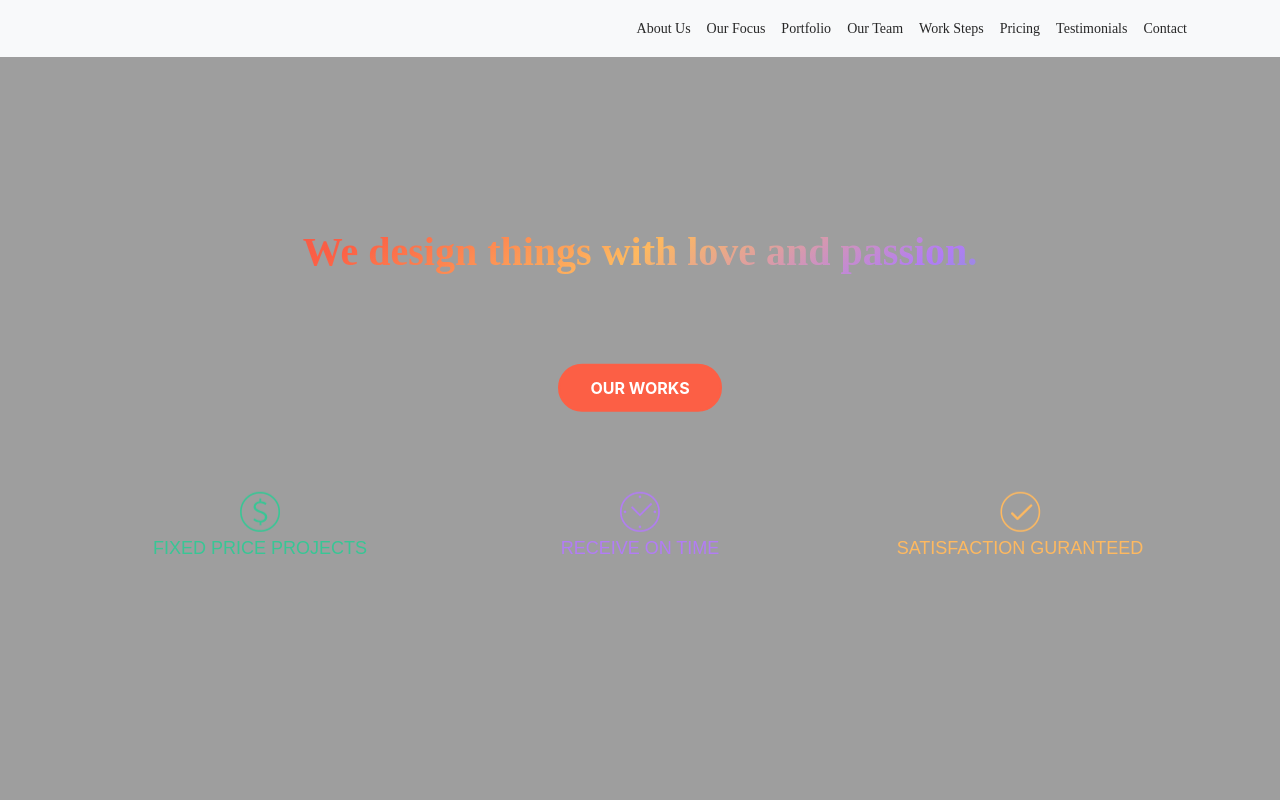
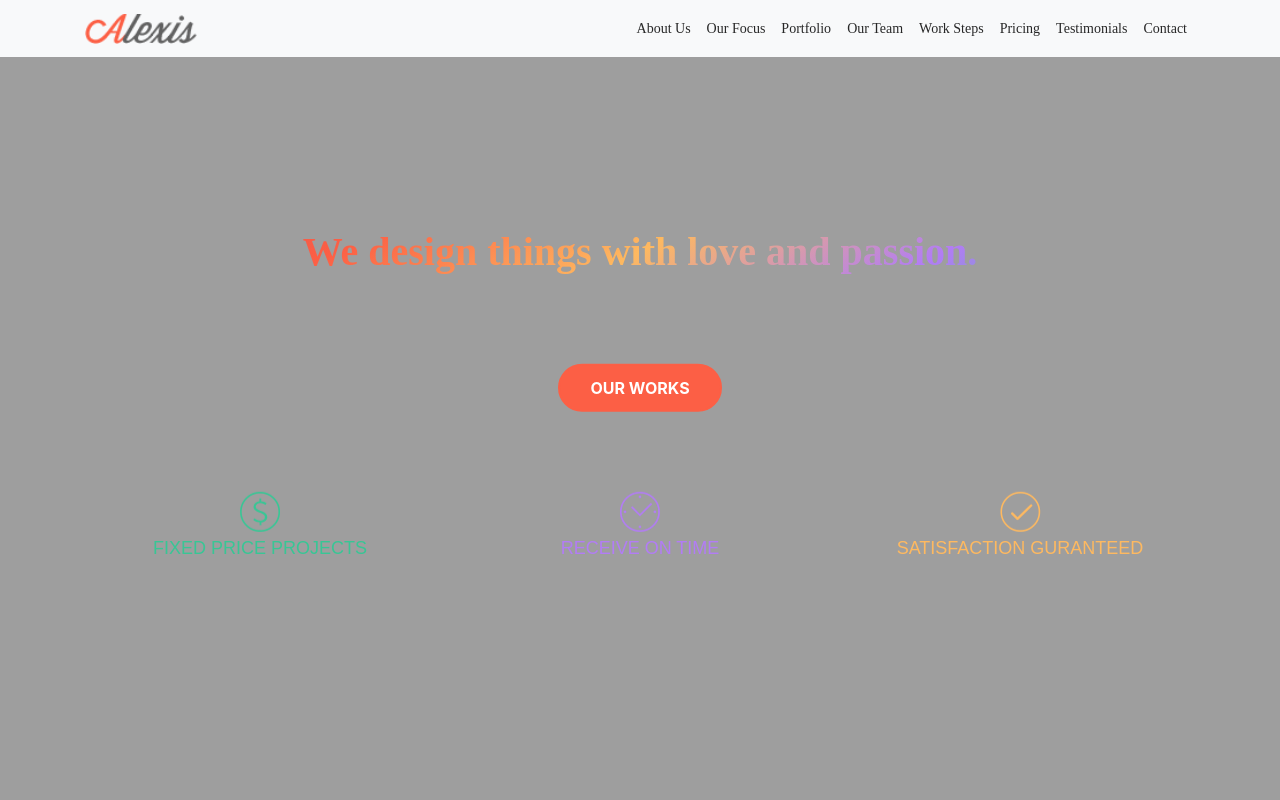
Before and after one commit to Yurii07/alexis, a website: page index.html in a window 1280 px wide. Shown: the top 800 px of the page. Drawn offline with nearby package versions, Linux system fonts and the light colour scheme; the site is published under a folder, as on GitHub Pages, so addresses that start at the root find nothing.

Commit message:
fix path logo

```diff
--- a/index.html
+++ b/index.html
@@ -20,7 +20,7 @@
         <nav class="navbar navbar-expand-md fixed-top navbar-light bg-light ">
             <div class="container">
                 <a class="navbar-brand" href="#">
-                    <img src="/build/images/logo_03.png" height="30" class="d-inline-block align-top" alt="">
+                    <img src="./build/images/logo_03.png" height="30" class="d-inline-block align-top" alt="">
                 </a>
                 <button class="navbar-toggler" type="button" data-toggle="collapse" data-target="#navbarTogglerDemo02"
                         aria-controls="navbarTogglerDemo02" aria-expanded="false" aria-label="Toggle navigation">
```
